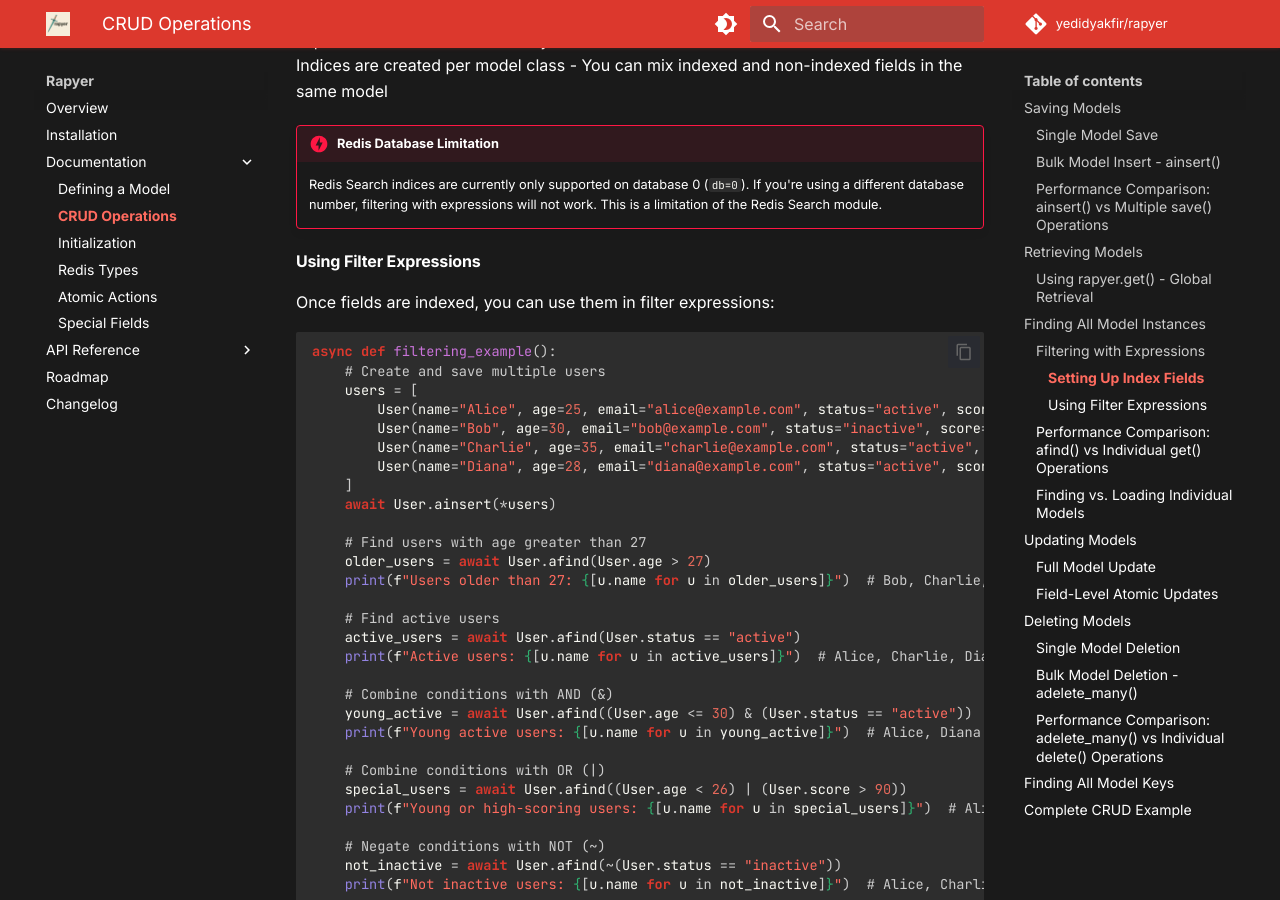
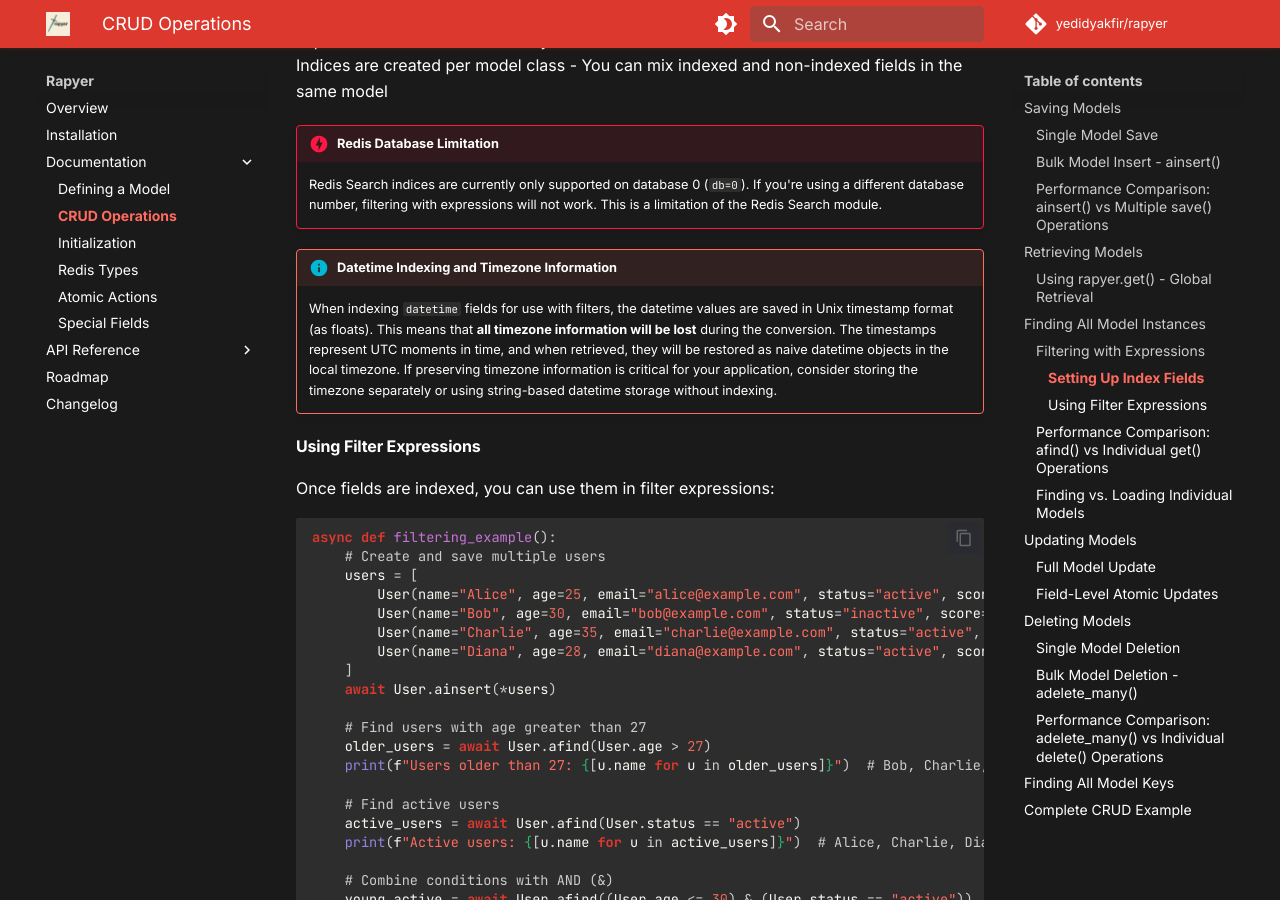
Before and after one commit to yedidyakfir/rapyer, an MkDocs documentation site: the page built from docs/documentation/crud-operations.md, in a window 1280 px wide and 900 px high, scrolled down 4702 px. Built offline with MkDocs 1.6.1 and Material for MkDocs 9.7.7, drawn with Linux system fonts in a browser that asks for light colours; comment, search, counter and statistics services are not loaded.

Commit message:
[support-bulk-delete] - added note to warn users

```diff
--- a/docs/documentation/crud-operations.md
+++ b/docs/documentation/crud-operations.md
@@ -195,6 +195,9 @@ class User(AtomicRedisModel):
 
 !!! danger "Redis Database Limitation"
     Redis Search indices are currently only supported on database 0 (`db=0`). If you're using a different database number, filtering with expressions will not work. This is a limitation of the Redis Search module.
+
+!!! info "Datetime Indexing and Timezone Information"
+    When indexing `datetime` fields for use with filters, the datetime values are saved in Unix timestamp format (as floats). This means that **all timezone information will be lost** during the conversion. The timestamps represent UTC moments in time, and when retrieved, they will be restored as naive datetime objects in the local timezone. If preserving timezone information is critical for your application, consider storing the timezone separately or using string-based datetime storage without indexing.
 
 #### Using Filter Expressions
 
```
